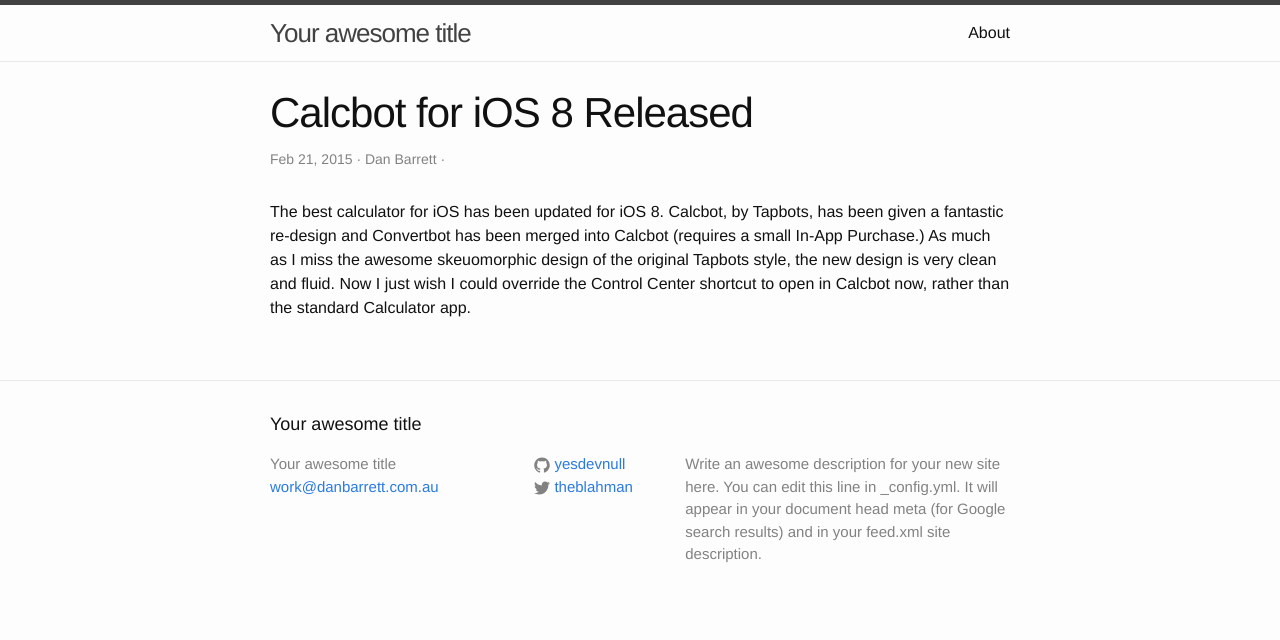
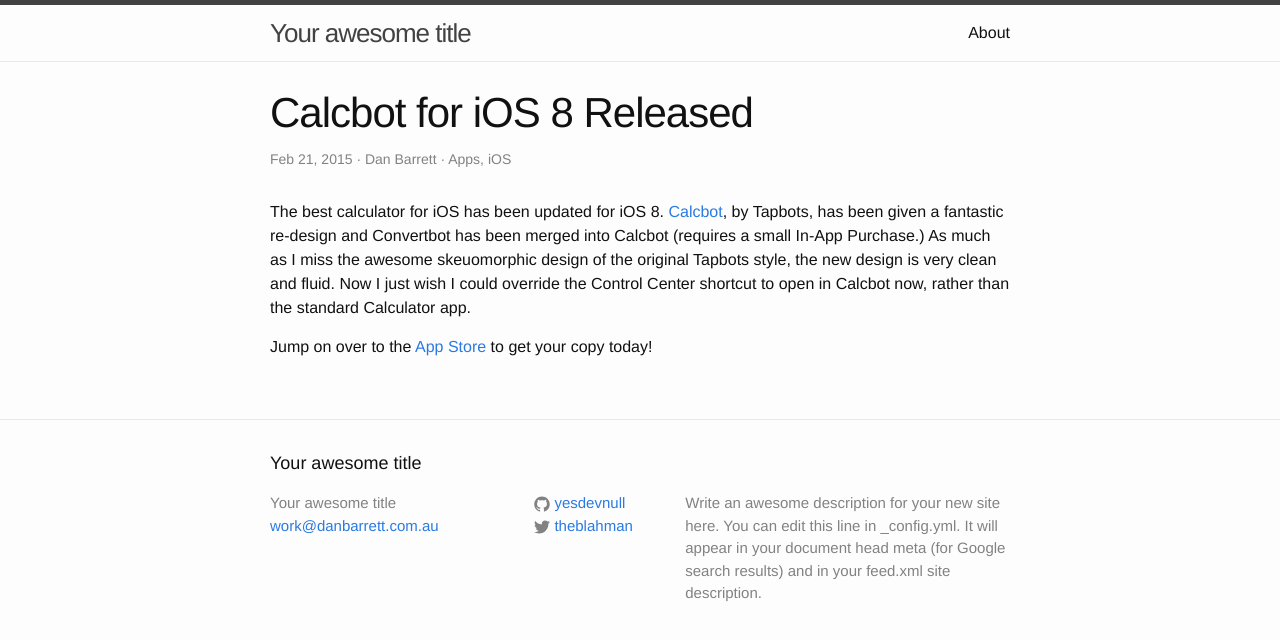
Before and after one commit to yesdevnull/yesdevnull.github.io, a Jekyll site: the page built from _posts/2015-02-21-calcbot-for-ios-8-released.md, in a window 1280 px wide. Shown: the top 640 px of the page. Built offline with Jekyll 4.4.1, drawn with Linux system fonts in a browser that asks for light colours.

Commit message:
Added the rest of the Calcbots post

```diff
--- a/_posts/2015-02-21-calcbot-for-ios-8-released.md
+++ b/_posts/2015-02-21-calcbot-for-ios-8-released.md
@@ -1,6 +1,11 @@
 ---
 layout: post
 title: Calcbot for iOS 8 Released
+tags:
+- Apps
+- iOS
 author: Dan Barrett
 ---
-The best calculator for iOS has been updated for iOS 8. Calcbot, by Tapbots, has been given a fantastic re-design and Convertbot has been merged into Calcbot (requires a small In-App Purchase.) As much as I miss the awesome skeuomorphic design of the original Tapbots style, the new design is very clean and fluid. Now I just wish I could override the Control Center shortcut to open in Calcbot now, rather than the standard Calculator app.
+The best calculator for iOS has been updated for iOS 8. [Calcbot](http://tapbots.com/software/calcbot/), by Tapbots, has been given a fantastic re-design and Convertbot has been merged into Calcbot (requires a small In-App Purchase.) As much as I miss the awesome skeuomorphic design of the original Tapbots style, the new design is very clean and fluid. Now I just wish I could override the Control Center shortcut to open in Calcbot now, rather than the standard Calculator app.
+
+Jump on over to the [App Store](https://itunes.apple.com/us/app/calcbot-intelligent-calculator/id376694347?mt=8&at=11l4Hu) to get your copy today!
```
